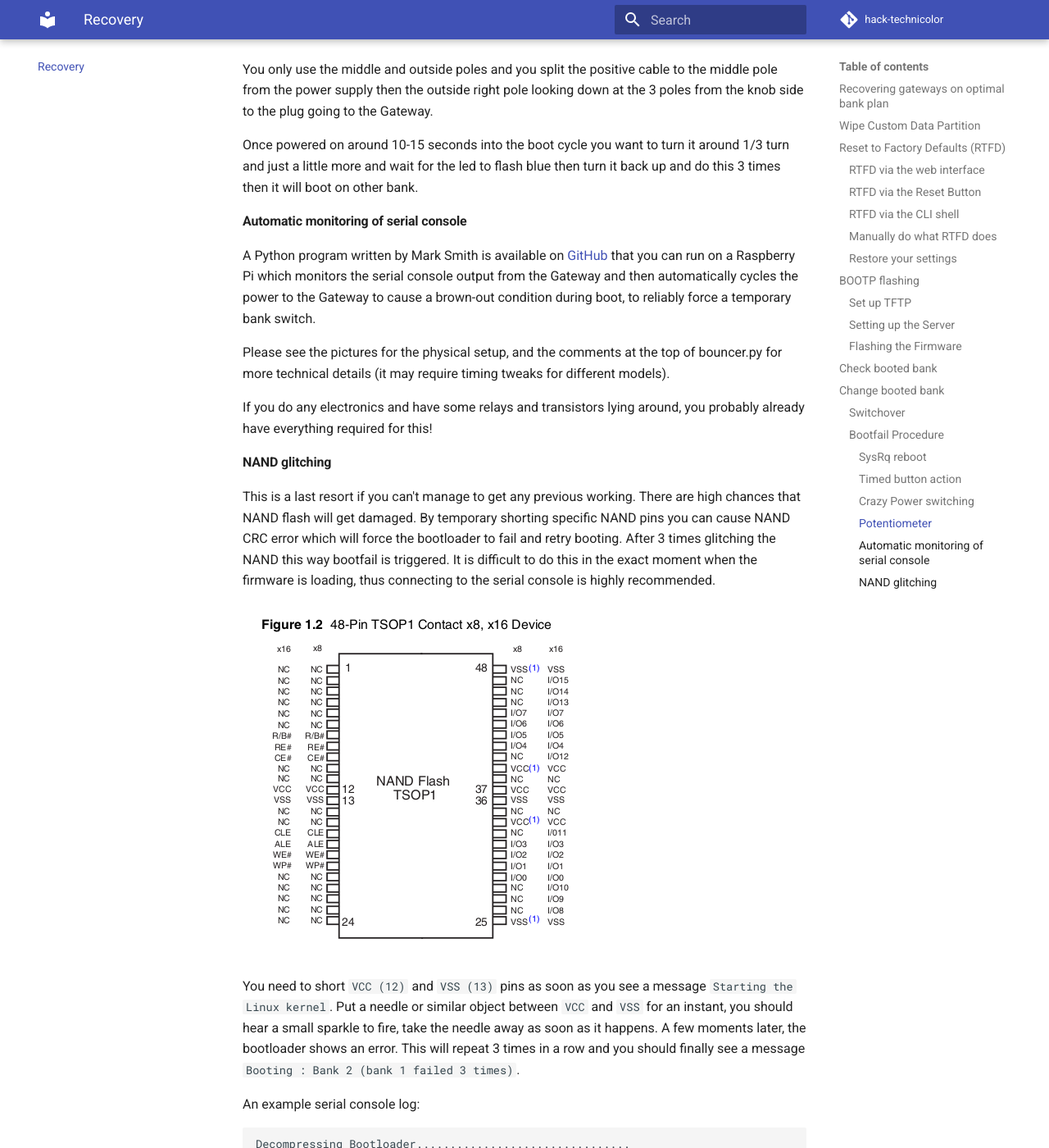
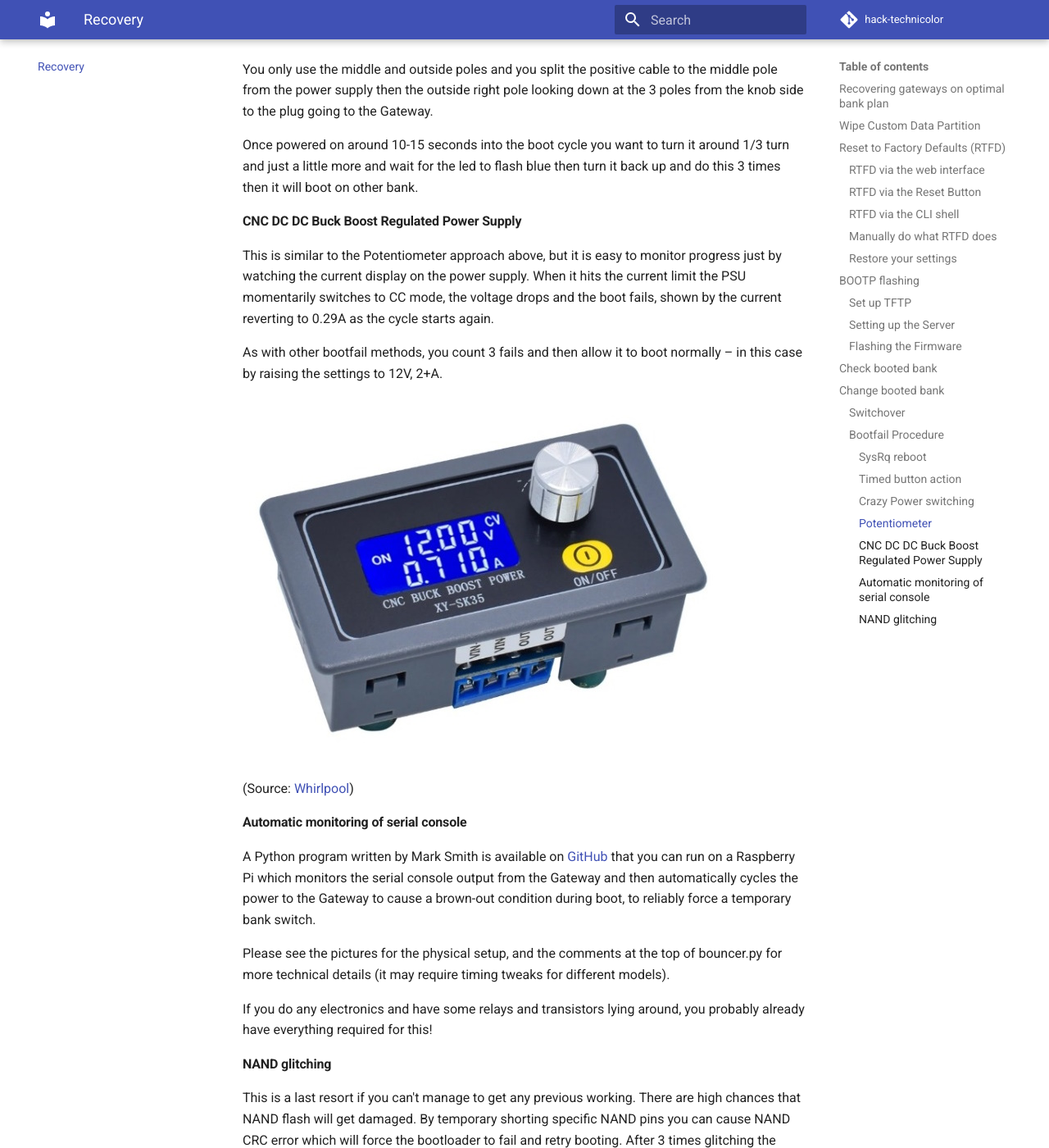
Before and after one commit to hack-technicolor/hack-technicolor, an MkDocs documentation site: the page built from docs/Recovery.md, in a window 1280 px wide and 1400 px high, scrolled down 14359 px. Shown: the whole window at 82% size. Built offline with MkDocs 1.6.1 and Material for MkDocs 9.7.7, drawn with Linux system fonts in a browser that asks for light colours; comment, search, counter and statistics services are not loaded.

Commit message:
Added Buck Boost Power Supply for bootfail

```diff
--- a/docs/Recovery.md
+++ b/docs/Recovery.md
@@ -348,6 +348,16 @@ You only use the middle and outside poles and you split the positive cable to th
 
 Once powered on around 10-15 seconds into the boot cycle you want to turn it around 1/3 turn and just a little more and wait for the led to flash blue then turn it back up and do this 3 times then it will boot on other bank.
 
+#### CNC DC DC Buck Boost Regulated Power Supply
+
+This is similar to the Potentiometer approach above, but it is easy to monitor progress just by watching the current display on the power supply. When it hits the current limit the PSU momentarily switches to CC mode, the voltage drops and the boot fails, shown by the current reverting to 0.29A as the cycle starts again.
+
+As with other bootfail methods, you count 3 fails and then allow it to boot normally – in this case by raising the settings to 12V, 2+A.
+
+![Buck](images/buck_bankswitch.jpg)
+
+(Source: [Whirlpool](https://whrl.pl/RgwRgI))
+
 #### Automatic monitoring of serial console
 
 A Python program written by Mark Smith is available on [GitHub](https://github.com/mswhirl/bouncer) that you can run on a Raspberry Pi which monitors the serial console output from the Gateway and then automatically cycles the power to the Gateway to cause a brown-out condition during boot, to reliably force a temporary bank switch.
```
Also changed, not shown: docs/images/buck_bankswitch.jpg (added).
